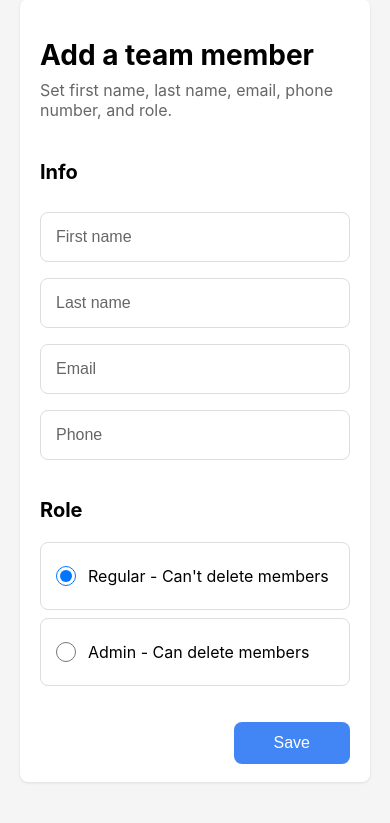
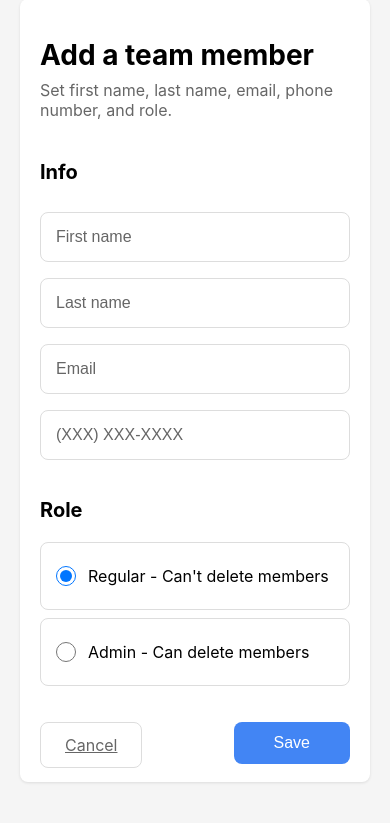
Before and after one commit to katherineChen0/TeamManager, a Django app: page /add/ in a window 390 px wide. Shown: the part 21-844 px from the top of the page. Run offline with Django 5.2, Linux system fonts and the light colour scheme.

Commit message:
added phone number formating

```diff
--- a/fullStackTeam/templates/add.html
+++ b/fullStackTeam/templates/add.html
@@ -12,7 +12,9 @@
         <input type="text" name="first_name" placeholder="First name" required>
         <input type="text" name="last_name" placeholder="Last name" required>
         <input type="email" name="email" placeholder="Email" required>
-        <input type="tel" name="phone" placeholder="Phone" required>
+        <input type="tel" name="phone" id="phone" placeholder="(XXX) XXX-XXXX" required
+            pattern="\(\d{3}\)\s\d{3}-\d{4}"
+            oninput="formatPhoneNumber(this)">
 
         <h3>Role</h3>
         <div class="role-selector">
@@ -26,6 +28,38 @@
             </label>
         </div>
 
+        <a href="{% url 'members' %}" class="grey-button cancel-button">Cancel</a>
         <button type="submit" class="save-button">Save</button>
     </form>
+    <script>
+        function formatPhoneNumber(input) {
+            // Remove all non-digit characters
+            let value = input.value.replace(/\D/g, '');
+
+            // Limit to 10 digits
+            value = value.substring(0, 10);
+
+            // Format the number
+            if (value.length >= 6) {
+                value = `(${value.substring(0, 3)}) ${value.substring(3, 6)}-${value.substring(6)}`;
+            } else if (value.length >= 3) {
+                value = `(${value.substring(0, 3)}) ${value.substring(3)}`;
+            } else if (value.length > 0) {
+                value = `(${value}`;
+            }
+
+            input.value = value;
+        }
+
+        function validateForm() {
+            const phone = document.getElementById('phone').value;
+            const phonePattern = /^\(\d{3}\)\s\d{3}-\d{4}$/;
+
+            if (!phonePattern.test(phone)) {
+                alert('Please enter a valid phone number in the format (XXX) XXX-XXXX');
+                return false;
+            }
+            return true;
+        }
+    </script>
 {% endblock %}
--- a/fullStackTeam/templates/master.html
+++ b/fullStackTeam/templates/master.html
@@ -93,6 +93,26 @@
             background: rgba(255, 255, 255, 1);
             color: #b31412;
         }
+        .grey-button {
+            background: rgba(255, 255, 255, 0.9);
+            border: 1px solid #ddd;
+            padding: 12px 24px;
+            cursor: pointer;
+            float: left;
+            font-size: 16px;
+            margin-top: 20px;
+            border-radius: 8px;
+            transition: all 0.2s;
+        }
+        .cancel-button{
+            color: #666;
+            margin-right: 12px;
+        }
+        .cancel-button:hover{
+            background: rgba(255, 255, 255, 1);
+            color: #333;
+            border-color: #666;
+        }
 
         /* Styles for member list page */
         .member-list {
--- a/fullStackTeam/views.py
+++ b/fullStackTeam/views.py
@@ -38,10 +38,13 @@ def details(request, id):
 
 def add_member(request):
     if request.method == 'POST':
+        # Get the phone number and strip any whitespace
+        phone = request.POST.get('phone').strip()
+
         member = Member(
             first_name=request.POST.get('first_name'),
             last_name=request.POST.get('last_name'),
-            phone=request.POST.get('phone'),
+            phone=phone,  # The phone number will already be formatted
             email=request.POST.get('email'),
             role=request.POST.get('role', 'Regular')
         )
```
Also changed, not shown: fullStackTeam/templates/edit.html (+44 -1 lines), db.sqlite3.
